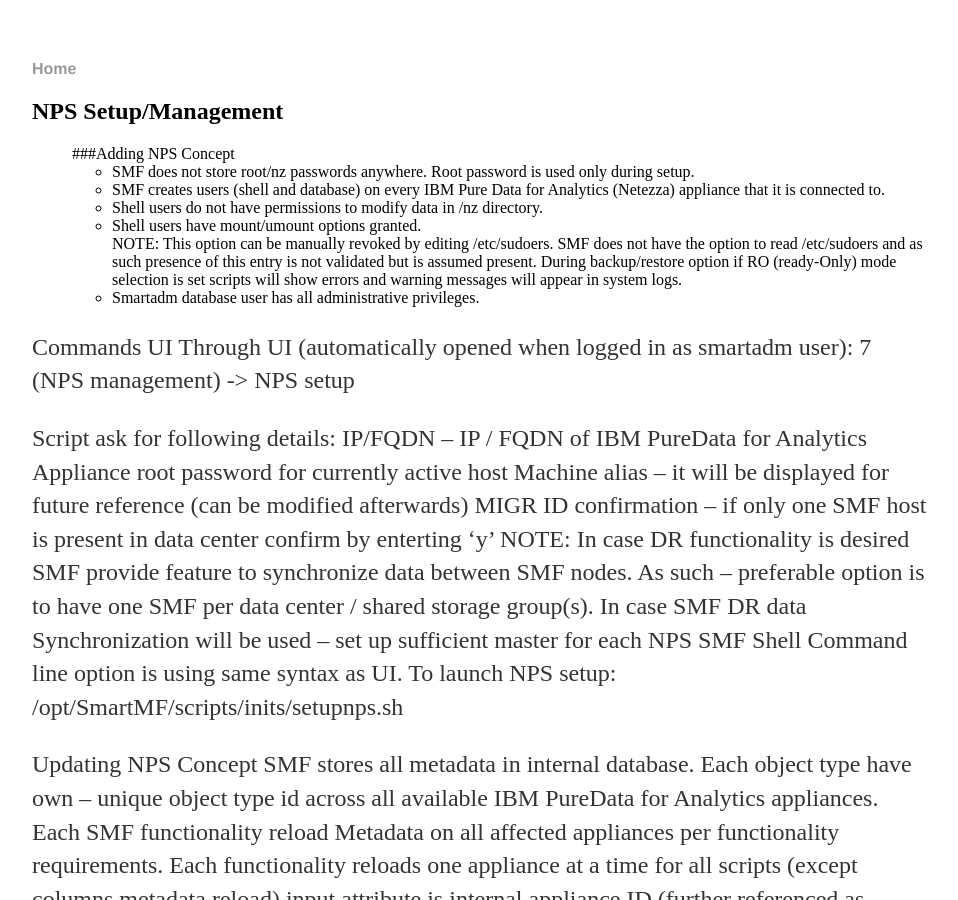
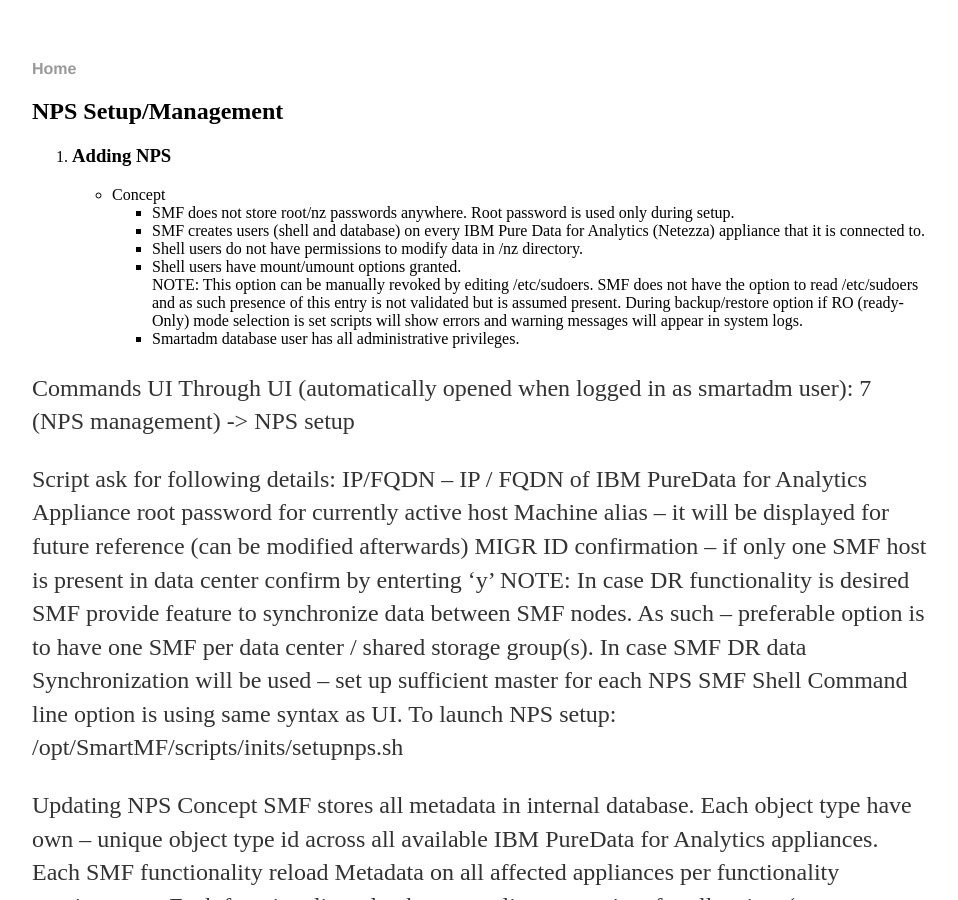
Before and after one commit to rhammett1/smf_dr_manual, a Jekyll site: the page built from manual/npssetup.md, in a window 1280 px wide and 900 px high. Shown: the whole window, without its empty margins (160-1118 px from the left). Built offline with Jekyll 4.4.1, drawn with Linux system fonts in a browser that asks for light colours.

Commit message:
Update npssetup.md

```diff
--- a/manual/npssetup.md
+++ b/manual/npssetup.md
@@ -6,19 +6,21 @@
 ## NPS Setup/Management
 
 <ol>
-###Adding NPS
+  <li><h3>Adding NPS</h3></li>
+  <ul>
 
-Concept
-<ul>
- <li>SMF does not store root/nz passwords anywhere. Root password is used only during setup.</li>
-<li>SMF creates users (shell and database) on every IBM Pure Data for Analytics (Netezza) appliance that it is connected to. </li>
-<li>Shell users do not have permissions to modify data in /nz directory. </li>
-<li>Shell users have mount/umount options granted. </li>
+  <li> Concept</li>
+  <ul>
+      <li>SMF does not store root/nz passwords anywhere. Root password is used only during setup.</li>
+      <li>SMF creates users (shell and database) on every IBM Pure Data for Analytics (Netezza) appliance that it is connected to. </li>
+      <li>Shell users do not have permissions to modify data in /nz directory. </li>
+      <li>Shell users have mount/umount options granted. </li>
 
-NOTE: This option can be manually revoked by editing /etc/sudoers. SMF does not have the option to read /etc/sudoers and as such presence of this entry is not validated but is assumed present. During backup/restore option if RO (ready-Only) mode selection is set scripts will show errors and warning messages will appear in system logs.
+NOTE: This option can be manually revoked by editing /etc/sudoers. SMF does not have the option to read /etc/sudoers and as such    presence of this entry is not validated but is assumed present. During backup/restore option if RO (ready-Only) mode selection is set scripts will show errors and warning messages will appear in system logs.
 
 <li>Smartadm database user has all administrative privileges. </li>
 
+</ul>
 </ul>
 </ol>
 
```
